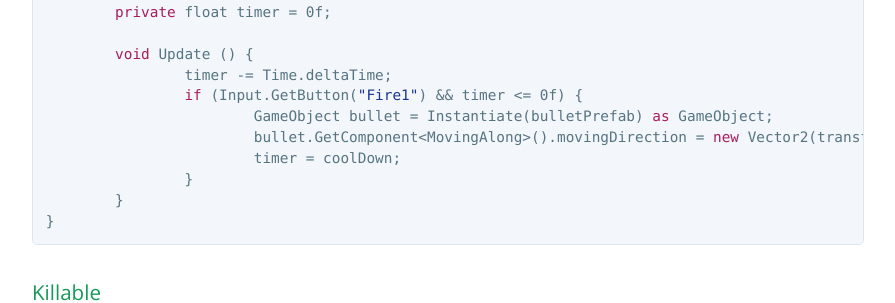
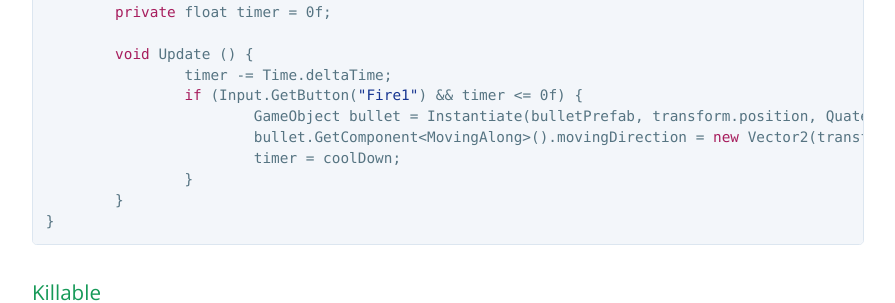
Before and after one commit to ladace/unity-code-snippets, a Jekyll site: the page built from platformer.md, in a window 1280 px wide and 900 px high, scrolled down 8402 px. Shown: the part 218-521 px from the top of the window, without its empty margins (192-1087 px from the left). Built offline with Jekyll 4.4.1, drawn with Linux system fonts in a browser that asks for light colours; Markdown is read by kramdown in place of the engine named in the settings.

Commit message:
Update platformer.md

```diff
--- a/platformer.md
+++ b/platformer.md
@@ -379,7 +379,7 @@ public class Shooting : MonoBehaviour {
 	void Update () {
 		timer -= Time.deltaTime;
 		if (Input.GetButton("Fire1") && timer <= 0f) {
-			GameObject bullet = Instantiate(bulletPrefab) as GameObject;
+			GameObject bullet = Instantiate(bulletPrefab, transform.position, Quaternion.identity) as GameObject;
 			bullet.GetComponent<MovingAlong>().movingDirection = new Vector2(transform.localScale.x > 0 ? 1 : -1, 0);
 			timer = coolDown;
 		}
```
